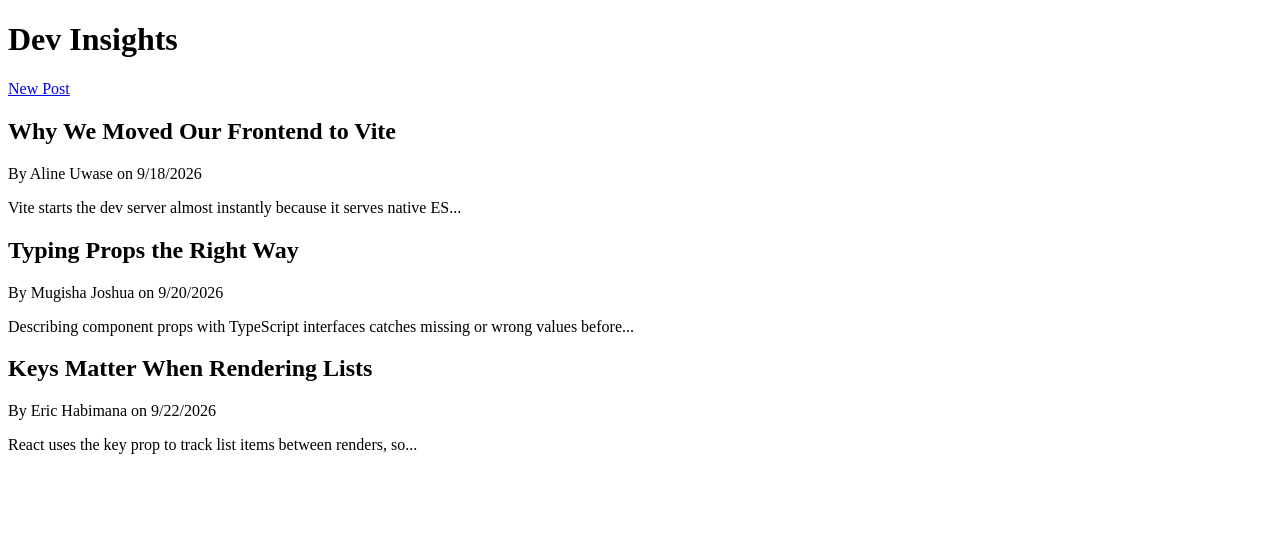
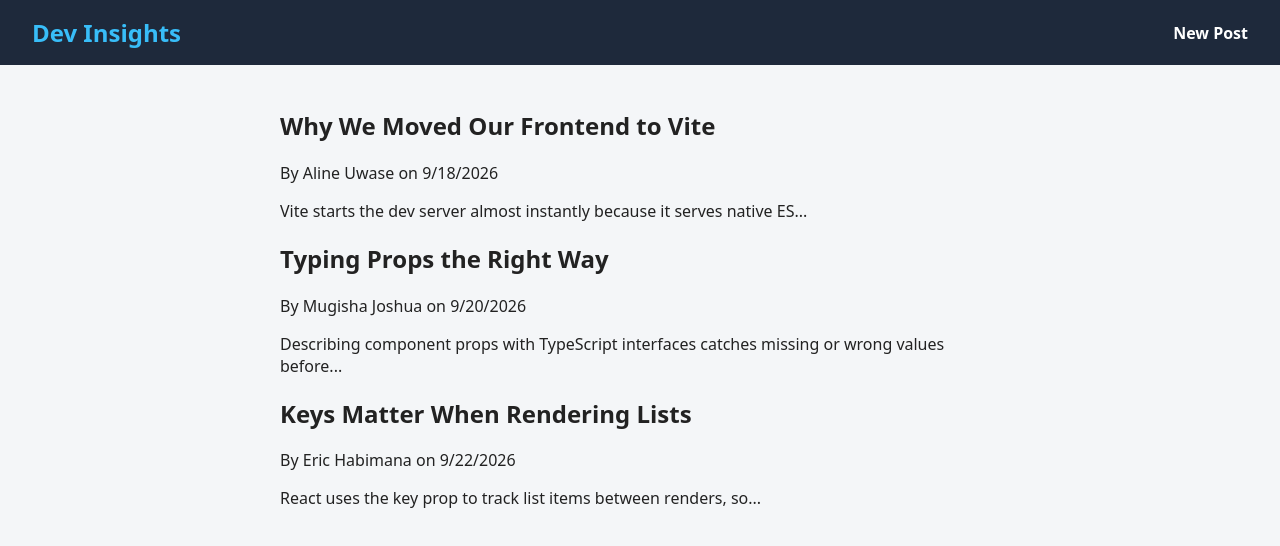
Before and after one commit to Mugisha-Joshua/Formative-1---Mini-Blog-Project, a React (Vite) app: page / in a window 1280 px wide. Shown: the top 546 px of the page. Built offline with nearby package versions, Linux system fonts and the light colour scheme.

Commit message:
Style layout and header with an external stylesheet

```diff
--- a/src/main.tsx
+++ b/src/main.tsx
@@ -1,6 +1,7 @@
 import { StrictMode } from 'react';
 import { createRoot } from 'react-dom/client';
 import App from './App';
+import './styles/global.css';
 
 createRoot(document.getElementById('root')!).render(
   <StrictMode>
--- /dev/null
+++ b/src/styles/global.css
@@ -0,0 +1,32 @@
+body {
+  margin: 0;
+  font-family: system-ui, sans-serif;
+  background: #f4f6f8;
+  color: #222;
+}
+
+main {
+  max-width: 720px;
+  margin: 0 auto;
+  padding: 1.5rem 1rem;
+}
+
+.header {
+  display: flex;
+  justify-content: space-between;
+  align-items: center;
+  padding: 1rem 2rem;
+  background: #1e293b;
+}
+
+.logo {
+  margin: 0;
+  font-size: 1.5rem;
+  color: #38bdf8;
+}
+
+.header a {
+  color: #fff;
+  text-decoration: none;
+  font-weight: 600;
+}
```
